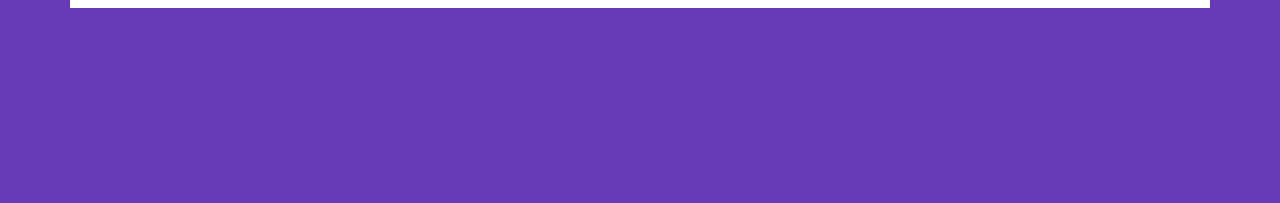
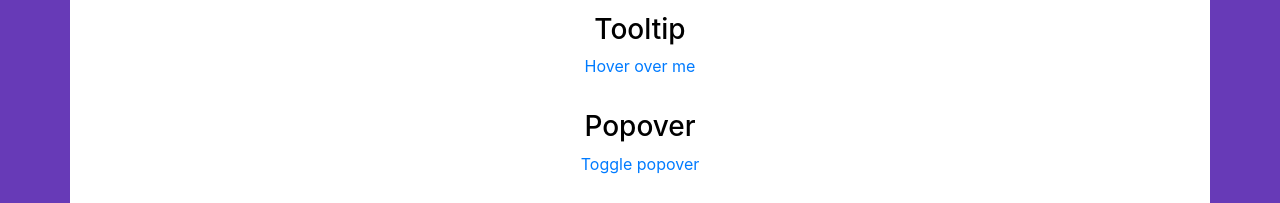
Before and after one commit to Gokulcasper/bootstrap-alert-buttons, a plain HTML site: page index.html in a window 1280 px wide. Shown: the part 2588-2791 px from the top of the page. Before the commit the page ends 2596 px from the top, so only its background shows below. Drawn offline with nearby package versions, Linux system fonts and the light colour scheme.

Commit message:
commit popover

```diff
--- a/index.html
+++ b/index.html
@@ -375,7 +375,29 @@
             <span class="carousel-control-next-icon"></span>
         </a>
       </div>
+      <!-- Tooltip -->
+      <div class="py-3 text-center">
+        <h3>Tooltip</h3>
+        <a href="#" data-toggle="tooltip" title="Hooray!">Hover over me</a>
+      </div>
+      <div class="py-3 text-center">
+        <h3>Popover</h3>
+        <a href="#" data-toggle="popover" title="popover" data-content="Some content inside the popover">
+            Toggle popover
+        </a>
+      </div>
 
-    </div>
-  </body>
+
+    </div >
+    <script>
+        $(document).ready(function(){
+        $('[data-toggle="tooltip"]').tooltip();
+        });
+        </script>
+        <script>
+            $(document).ready(function(){
+            $('[data-toggle="popover"]').popover();
+            });
+        </script>
+</body>
 </html>
```
